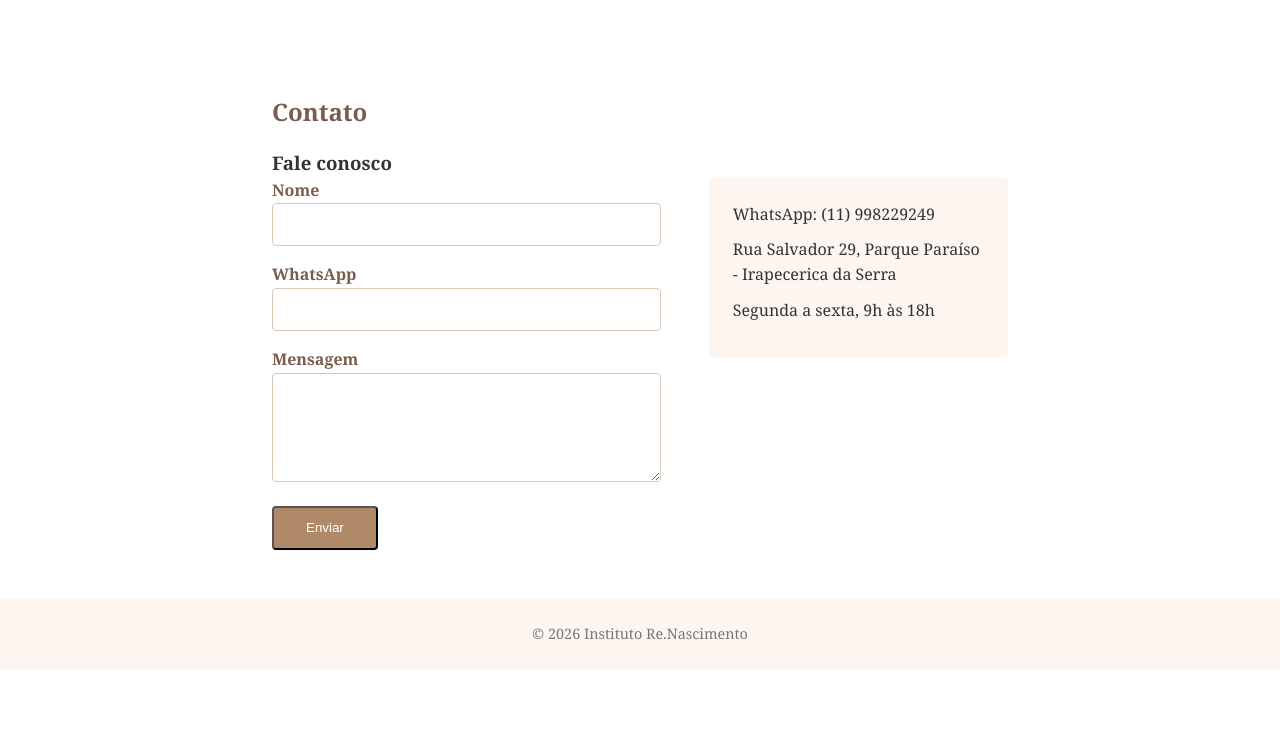
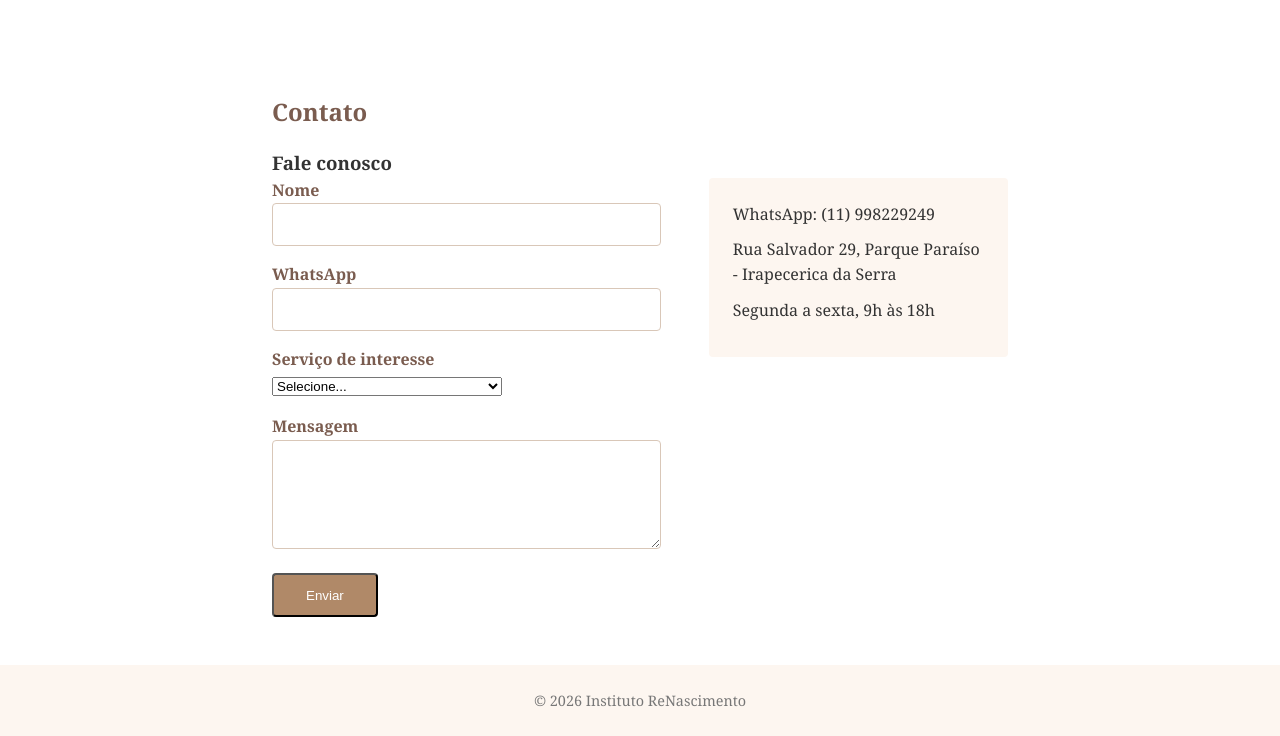
Before and after one commit to CHSL-Dev/clinica-renascimento-site, a plain HTML site: page index.html in a window 1280 px wide. Shown: the part 1209-1945 px from the top of the page. Before the commit the page ends 1878 px from the top, so only its background shows below. Drawn offline with Linux system fonts and the light colour scheme.

Commit message:
Adiciona formulário de contato e página de obrigado

```diff
--- a/index.html
+++ b/index.html
@@ -3,13 +3,13 @@
 <head>
   <meta charset="UTF-8">
   <meta name="viewport" content="width=device-width, initial-scale=1.0">
-  <title>Instituto Re.Nascimento</title>
+  <title>Instituto ReNascimento</title>
   <link rel="stylesheet" href="style.css">
 </head>
 <body>
 
   <header>
-    <h1>Instituto Re.Nascimento</h1>
+    <h1>Instituto ReNascimento</h1>
     <nav>
       <a href="#servicos">Serviços</a>
       <a href="#sobre">Sobre</a>
@@ -24,7 +24,6 @@
 
   <section id="servicos">
     <h2>Nossos serviços</h2>
-    <!-- placeholder: vai virar uma lista com os serviços que ela passar -->
     <ul>
       <li>Cuidado da pele</li>
       <li>Rejuvenescimento facial e corporal</li>
@@ -36,8 +35,7 @@
   </section>
 
   <section id="sobre">
-    <h2>Sobre o Instituto Renascimento</h2>
-    <!-- placeholder: aqui entra o texto/história que ela vai escrever -->
+    <h2>Sobre o Instituto ReNascimento</h2>
     <p>Nossa clínica nasceu da união entre experiência, conhecimento científico e um olhar profundamente humano sobre a estética. Ao longo de mais de 26 anos de trajetória profissional, construímos uma forma de cuidar baseada na escuta, na verdade e no respeito à individualidade.</p>
     <p>Nosso trabalho começa muito antes do procedimento: começa na avaliação, na conversa e na compreensão dos objetivos de cada paciente. Oferecemos tratamentos estéticos faciais e corporais pensados para promover saúde, bem-estar, autoestima e resultados naturais, sempre com planejamento e responsabilidade.</p>
     <p>Nossa essência está em unir ciência e experiência para cuidar de você com verdade, responsabilidade e propósito.</p>
@@ -48,10 +46,13 @@
     <h3>Fale conosco</h3>
 
     <div class="contato-grid">
-      <form name="contato" method="POST" data-netlify="true" data-netlify-honeypot="bot-field">
-        <p class="campo-oculto">
+      <form name="contato" method="POST" data-netlify="true" netlify-honeypot="bot-field" action="/obrigado.html">
+        <input type="hidden" name="form-name" value="contato">
+
+        <p hidden>
           <label>Não preencha este campo: <input name="bot-field"></label>
         </p>
+
         <p>
           <label>Nome<br>
           <input type="text" name="nome" required></label>
@@ -59,6 +60,18 @@
         <p>
           <label>WhatsApp<br>
           <input type="tel" name="whatsapp" required></label>
+        </p>
+        <p>
+          <label>Serviço de interesse<br>
+          <select name="servico" required>
+            <option value="">Selecione...</option>
+            <option value="Cuidado da pele">Cuidado da pele</option>
+            <option value="Rejuvenescimento facial e corporal">Rejuvenescimento facial e corporal</option>
+            <option value="Tratamento de flacidez">Tratamento de flacidez</option>
+            <option value="Gordura localizada">Gordura localizada</option>
+            <option value="Celulite">Celulite</option>
+            <option value="Revitalização">Revitalização</option>
+          </select></label>
         </p>
         <p>
           <label>Mensagem<br>
@@ -76,7 +89,7 @@
   </section>
 
   <footer>
-    <p>&copy; 2026 Instituto Re.Nascimento</p>
+    <p>&copy; 2026 Instituto ReNascimento</p>
   </footer>
 
 </body>
```
Also changed, not shown: obrigado.html (added, +14 -0 lines). Lines whose indentation alone changed are shown as unchanged.
